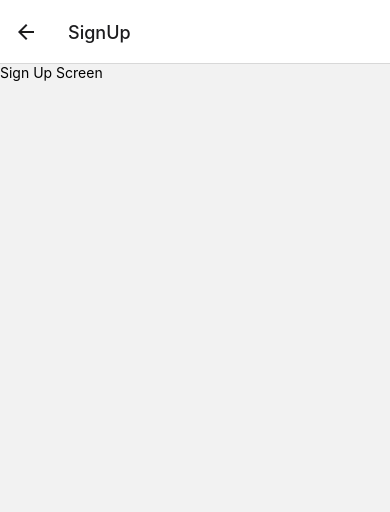
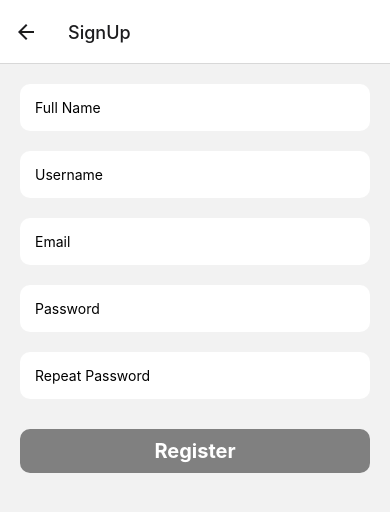
Before and after one commit to singh981/Inst, a React Native app: screen /SignUp in a window 390 px wide. Shown: the top 512 px of the page. Built offline with nearby package versions, Linux system fonts and the light colour scheme; no server answers; what aws-amplify would draw is missing.

Commit message:
Feature 34(2): Add SignUpScreen***
***Update CustomButton component to support disabled state***

***Update SignInScreen to navigate to SignUpScreen***

```diff
--- a/src/navigation/types.ts
+++ b/src/navigation/types.ts
@@ -44,6 +44,11 @@ export type AuthStackNavigatorParamList = {
 export type SignInScreenNavigationProp = NativeStackNavigationProp<
     AuthStackNavigatorParamList,
     'SignIn'
+>;
+
+export type SignUpScreenNavigationProp = NativeStackNavigationProp<
+    AuthStackNavigatorParamList,
+    'SignUp'
 >;
 
 // export type ForgotPasswordScreenNavigationProp = NativeStackNavigationProp<
--- a/src/screens/Auth/SignInScreen/SignInScreen.tsx
+++ b/src/screens/Auth/SignInScreen/SignInScreen.tsx
@@ -40,13 +40,14 @@ const SignInScreen = () => {
             // console.log('idToken', idToken);
 
             const user: AuthUser = await getCurrentUser();
-            // console.log('user', user);
+            console.log('User already logged in');
             // console.log('isSignedIn', isSignedIn);
             // await signOut();
             user && navigation.navigate('Home');
         } catch (error) {
             console.error('error signing in', error);
             const {isSignedIn} = await signIn({username, password});
+            console.log('isSignedIn', isSignedIn);
             isSignedIn && navigation.navigate('Home');
         } finally {
             setLoading(false);
@@ -56,6 +57,7 @@ const SignInScreen = () => {
     const ForgotPasswordHandler = () => navigation.navigate('ForgotPassword');
 
     const signUpHandler = () => {
+        navigation.navigate('SignUp');
         console.log('Sign Up');
     };
 
@@ -93,8 +95,8 @@ const SignInScreen = () => {
                             message: 'Username is required',
                         },
                         minLength: {
-                            value: 8,
-                            message: 'Username must have at least 8 characters',
+                            value: 6,
+                            message: 'Username must have at least 6 characters',
                         },
                     }}
                 />
--- a/src/screens/Auth/SignUpScreen/SignUpScreen.tsx
+++ b/src/screens/Auth/SignUpScreen/SignUpScreen.tsx
@@ -1,9 +1,178 @@
-import {Text, View} from 'react-native';
+import {Control, set, useForm} from 'react-hook-form';
+import {Alert, Text, View} from 'react-native';
+import FormInput from '../components/FormInput';
+import CustomButton from '../components/CustomButton';
+import {useState} from 'react';
+import {signUp} from 'aws-amplify/auth';
+import {useNavigation} from '@react-navigation/native';
+import {SignUpScreenNavigationProp} from '../../../navigation/types';
+
+type SignUpParameters = {
+    fullname: string;
+    username: string;
+    email: string;
+    password: string;
+    repeatPassword?: string;
+};
 
 const SignUpScreen = () => {
+    const {control, handleSubmit, getValues, setError, watch} =
+        useForm<SignUpParameters>({
+            defaultValues: {
+                fullname: '',
+                username: '',
+                email: '',
+                password: '',
+                repeatPassword: '',
+            },
+        });
+    const [loading, setLoading] = useState<boolean>(false);
+
+    const navigation = useNavigation<SignUpScreenNavigationProp>();
+
+    const allFieldsFilled = watch([
+        'fullname',
+        'username',
+        'email',
+        'password',
+        'repeatPassword',
+    ]);
+
+    const handleSignUp = async ({
+        fullname,
+        username,
+        email,
+        password,
+    }: SignUpParameters) => {
+        if (loading) return;
+        try {
+            setLoading(true);
+            await signUp({
+                username,
+                password,
+                options: {
+                    userAttributes: {
+                        ...(fullname && {name: fullname}),
+                        ...(email && {email}),
+                        phone_number: '+1234567890',
+                    },
+                    // optional
+                    autoSignIn: true, // or SignInOptions e.g { authFlowType: "USER_SRP_AUTH" }
+                },
+            });
+            console.log('Sign up successful');
+            navigation.navigate('ConfirmEmail');
+        } catch (error: any) {
+            console.log('error signing up:', error);
+            Alert.alert('Error', error.message);
+            // setError('username', {
+            //     type: 'manual',
+            //     message: error.message,
+            // });
+        } finally {
+            setLoading(false);
+        }
+    };
+
     return (
-        <View>
-            <Text>Sign Up Screen</Text>
+        <View
+            style={{
+                flex: 1,
+            }}>
+            <View
+                style={{
+                    gap: 20,
+                    padding: 20,
+                    width: '100%',
+                }}>
+                <FormInput
+                    name="fullname"
+                    placeholder="Full Name"
+                    control={control as Control<SignUpParameters, object>}
+                    rules={{
+                        required: {
+                            value: true,
+                            message: 'Please enter your full name',
+                        },
+                    }}
+                />
+
+                <FormInput
+                    name="username"
+                    placeholder="Username"
+                    control={control as Control<SignUpParameters, object>}
+                    rules={{
+                        required: {
+                            value: true,
+                            message: 'Username is required',
+                        },
+                        minLength: {
+                            value: 8,
+                            message: 'Username must have at least 8 characters',
+                        },
+                    }}
+                />
+
+                <FormInput
+                    name="email"
+                    placeholder="Email"
+                    control={control as Control<SignUpParameters, object>}
+                    rules={{
+                        required: {
+                            value: true,
+                            message: 'Email is required',
+                        },
+                        // add regex for email
+                        pattern: {
+                            value: /^[A-Z0-9._%+-]+@[A-Z0-9.-]+\.[A-Z]{2,4}$/i,
+                            message: 'Invalid email address',
+                        },
+                    }}
+                />
+
+                <FormInput
+                    name="password"
+                    placeholder="Password"
+                    control={control as Control<SignUpParameters, object>}
+                    rules={{
+                        required: {
+                            value: true,
+                            message: 'Password is required',
+                        },
+                        pattern: {
+                            value: /^(?=.*[a-z])(?=.*[A-Z])(?=.*\d).{6,}$/,
+                            message:
+                                'Password must contain at least 6 characters: 1 number, 1 lowercase letter, and 1 uppercase letter',
+                        },
+                    }}
+                    secureTextEntry
+                />
+
+                <FormInput
+                    name="repeatPassword"
+                    placeholder="Repeat Password"
+                    control={control as Control<SignUpParameters, object>}
+                    rules={{
+                        required: {
+                            value: true,
+                            message: 'Required',
+                        },
+                        validate: (value: any, formValues: any) =>
+                            value === getValues().password ||
+                            'The passwords do not match',
+                    }}
+                    secureTextEntry
+                />
+                {/* Button */}
+                <CustomButton
+                    title={!loading ? 'Register' : 'Signing You Up...'}
+                    onPress={handleSubmit(handleSignUp)}
+                    type="primary"
+                    disabled={Object.values(allFieldsFilled).some(
+                        value => !value,
+                    )}
+                />
+            </View>
         </View>
     );
 };
--- a/src/screens/Auth/components/CustomButton.tsx
+++ b/src/screens/Auth/components/CustomButton.tsx
@@ -4,12 +4,26 @@ interface CustomButtonProps {
     title: string;
     onPress: () => void;
     type: 'primary' | 'secondary' | 'tertiary';
+    disabled?: boolean;
 }
 
-const CustomButton = ({title, onPress, type}: CustomButtonProps) => {
+const CustomButton = ({
+    title,
+    onPress,
+    type,
+    disabled = false,
+}: CustomButtonProps) => {
     return (
-        <TouchableOpacity onPress={onPress} style={styles.container}>
-            <Text style={styles[`${type}Title`]}>{title}</Text>
+        <TouchableOpacity
+            onPress={onPress}
+            style={styles.container}
+            disabled={disabled}>
+            <Text
+                style={
+                    disabled ? styles.disabledTitle : styles[`${type}Title`]
+                }>
+                {title}
+            </Text>
         </TouchableOpacity>
     );
 };
@@ -52,6 +66,15 @@ const styles = StyleSheet.create({
         width: '100%',
         textAlign: 'center',
     },
+    disabledTitle: {
+        fontSize: 20,
+        fontWeight: 'bold',
+        color: 'white',
+        backgroundColor: 'gray',
+        padding: 10,
+        width: '100%',
+        textAlign: 'center',
+    },
 });
 
 export default CustomButton;
--- a/src/screens/Auth/components/FormInput.tsx
+++ b/src/screens/Auth/components/FormInput.tsx
@@ -1,15 +1,18 @@
 import {Controller, Control} from 'react-hook-form';
 import {StyleSheet, Text, TextInput, View} from 'react-native';
 
-interface SignInData {
+interface FormInputData {
+    fullname?: string;
     username: string;
+    email?: string;
     password: string;
+    repeatPassword?: string;
 }
 
 interface IFormInputProps {
-    name: keyof SignInData;
+    name: keyof FormInputData;
     placeholder: string;
-    control: Control<SignInData, object>;
+    control: Control<T, object>;
     rules: object;
     secureTextEntry?: boolean;
 }
```
